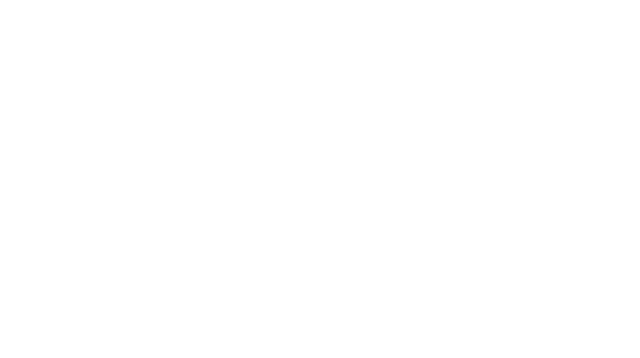
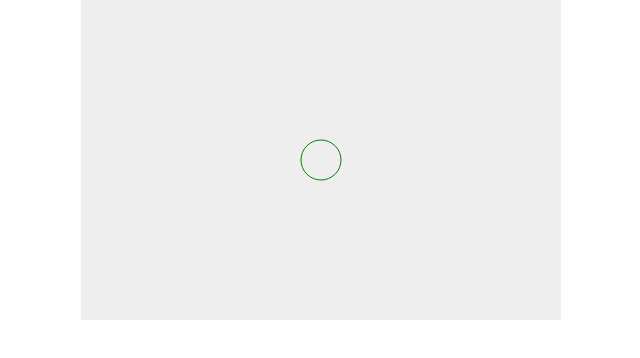
Before and after one commit to adrianghub/js-workshops-breakdown, a plain HTML site: page index.html in a window 1280 px wide. Shown: the whole page, without its empty margins (319-959 px from the left). Drawn offline with Linux system fonts and the light colour scheme.

Commit message:
01-basic-canvas

```diff
--- a/index.html
+++ b/index.html
@@ -5,9 +5,32 @@
   <meta http-equiv="X-UA-Compatible" content="IE=edge">
   <meta name="viewport" content="width=device-width, initial-scale=1.0">
   <title>Gamedev Canvas Workshop</title>
-
+  <style>
+    * {
+      padding: 0;
+      margin: 0;
+    }
+    canvas {
+      background: #eee;
+      display: block;
+      margin: 0 auto;
+    }
+</style>
 </head>
 <body>
 
+
+  <canvas id="canvas" width="480" height="320"></canvas>
+
+  <script>
+    const canvas = document.querySelector("#canvas");
+    const ctx = canvas.getContext("2d");
+
+    ctx.beginPath();
+    ctx.arc(240, 160, 20, 0, Math.PI * 2, false);
+    ctx.strokeStyle = "green";
+    ctx.stroke();
+    ctx.closePath();
+  </script>
 </body>
 </html>
```
